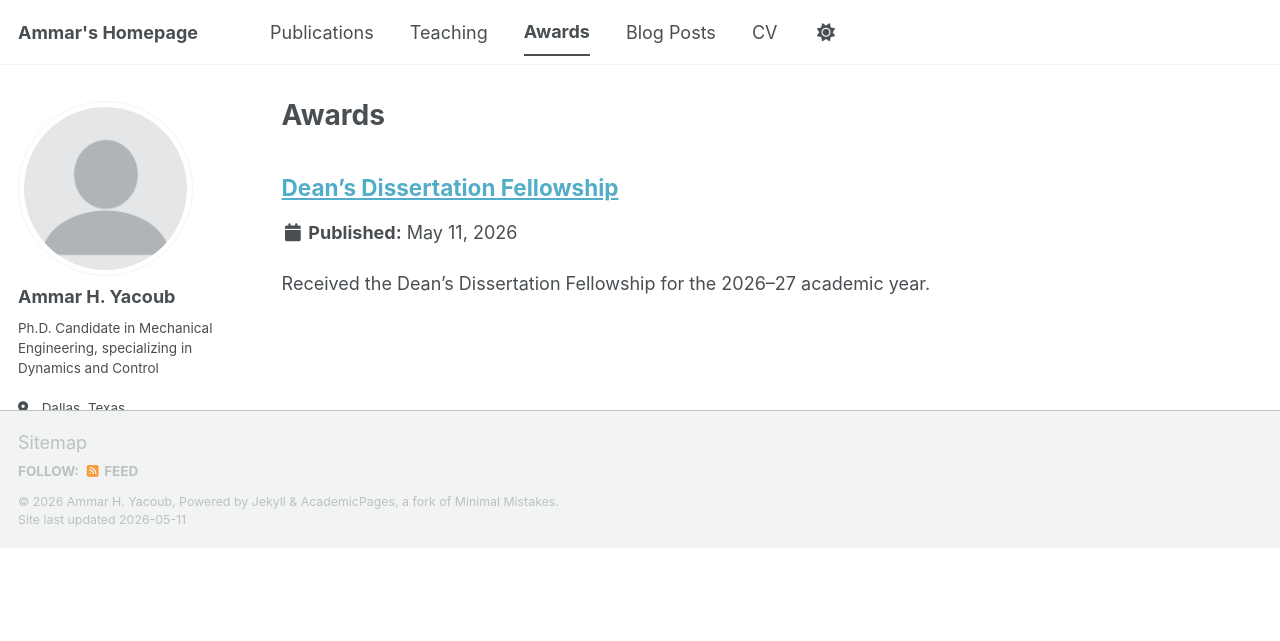
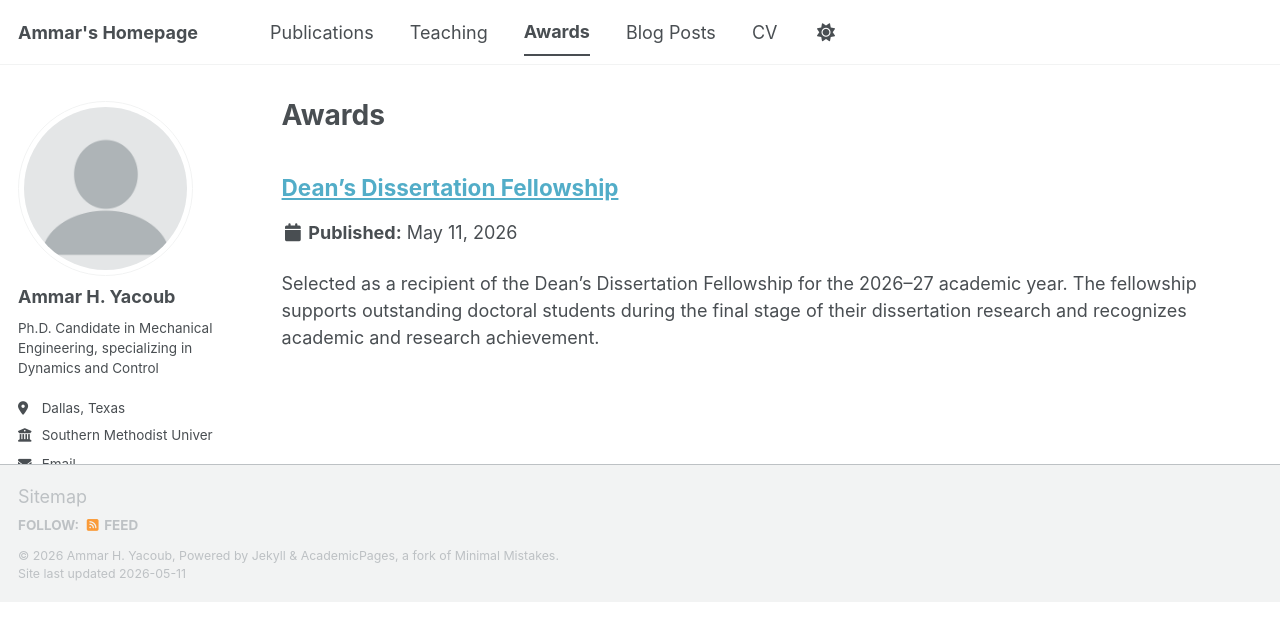
Before and after one commit to AmmarYacoub/AmmarYacoub.github.io, a Jekyll site: the page built from _pages/awards.html, in a window 1280 px wide. Shown: the top 641 px of the page. Built offline with Jekyll 4.4.1, drawn with Linux system fonts in a browser that asks for light colours; some web fonts are replaced; a script bundle is joined from its source files by our own code; library files that are not in the unit come from our copies.

Commit message:
Update Dissertation.md

```diff
--- a/_awards/Dissertation.md
+++ b/_awards/Dissertation.md
@@ -2,9 +2,9 @@
 title: "Dean’s Dissertation Fellowship"
 collection: awards
 type: "Award"
-permalink: /award/Dissertation
-venue: "SMU Moody School"
+permalink: /awards/deans-dissertation-fellowship/
+venue: "Moody School of Graduate and Advanced Studies, Southern Methodist University"
 location: "Dallas, Texas"
 ---
 
-Received the Dean’s Dissertation Fellowship for the 2026–27 academic year.
+Selected as a recipient of the Dean’s Dissertation Fellowship for the 2026–27 academic year. The fellowship supports outstanding doctoral students during the final stage of their dissertation research and recognizes academic and research achievement.
```
